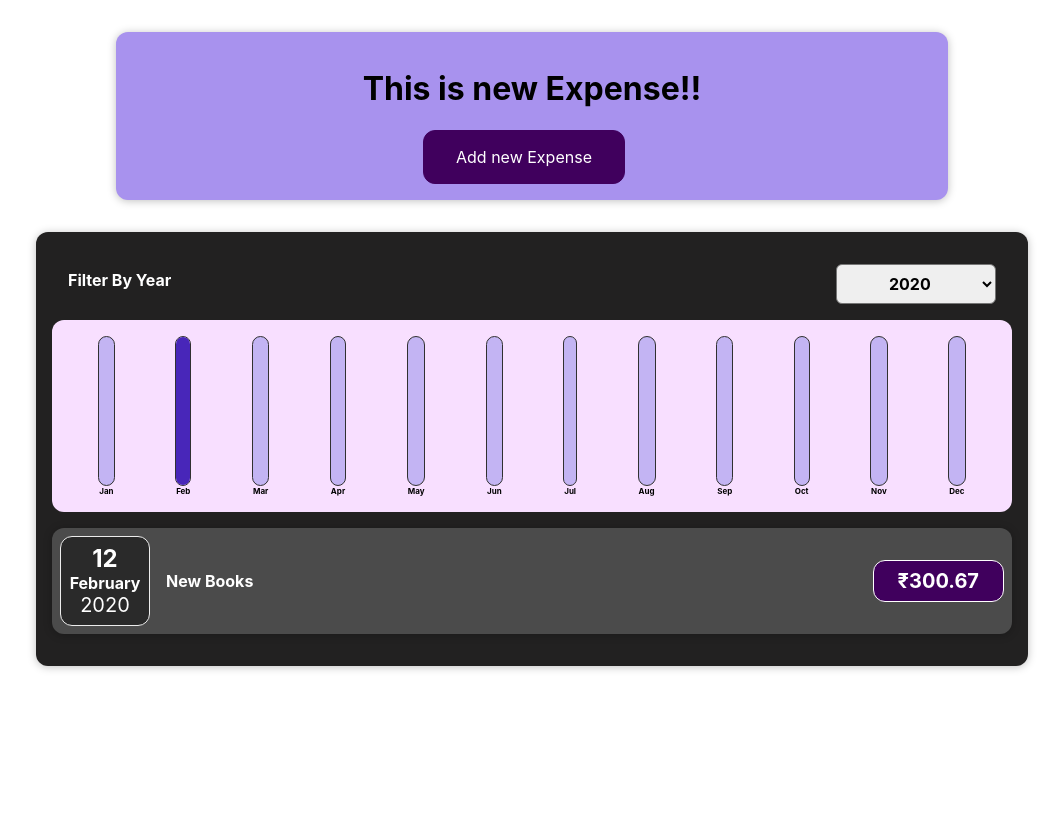
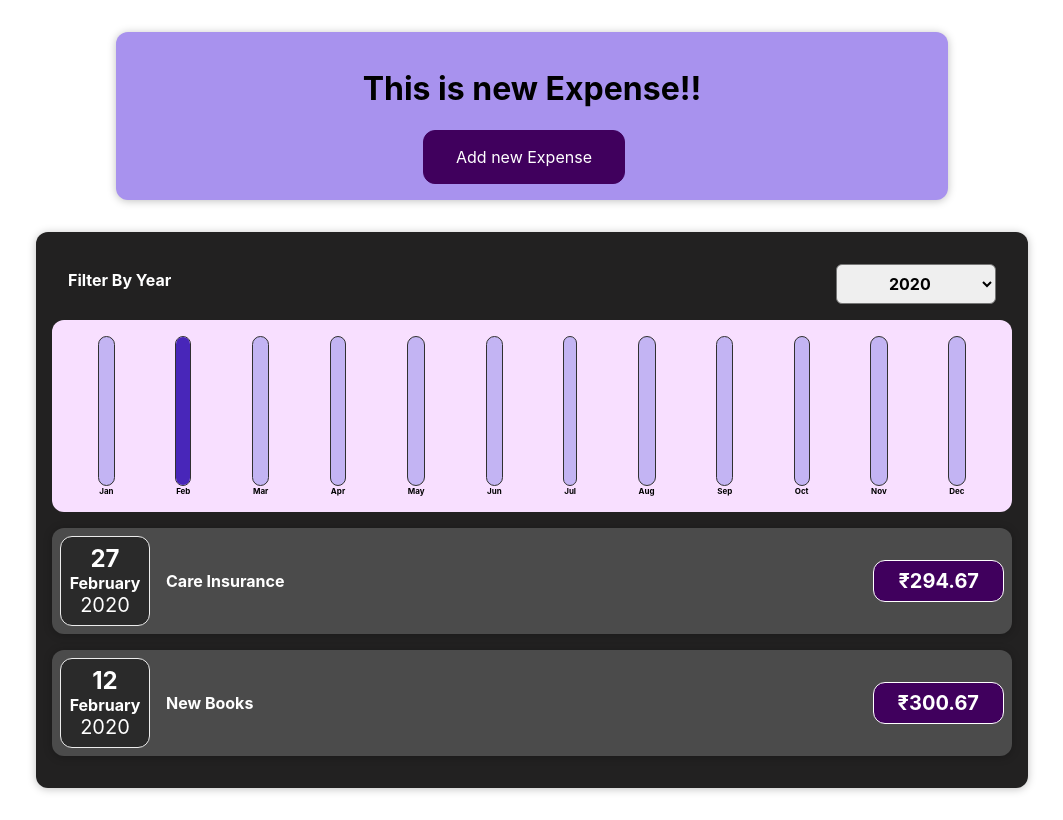
Before and after one commit to amrendrakind/expense, a React (Create React App) app: page / in a window 1280 px wide. Shown: the whole page, without its empty margins (108-1171 px from the left). Built offline with nearby package versions, Linux system fonts and the light colour scheme.

Commit message:
Expense Project Completed

```diff
--- a/src/App.js
+++ b/src/App.js
@@ -7,7 +7,7 @@ const DummyExpenses = [
     id: "e1",
     title: "Care Insurance",
     amount: 294.67,
-    date: new Date(2022, 1, 27),
+    date: new Date(2020, 1, 27),
   },
   {
     id: "e2",
```
